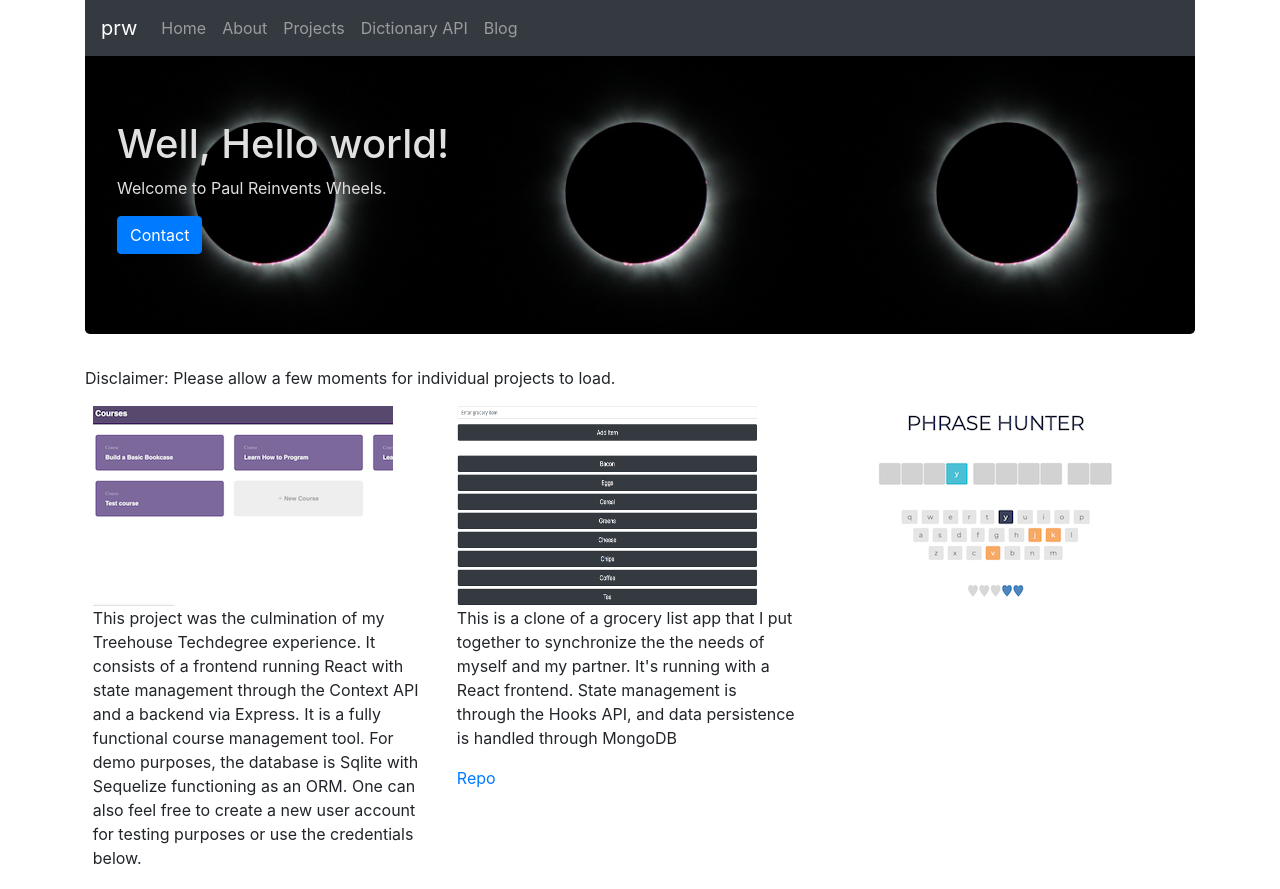
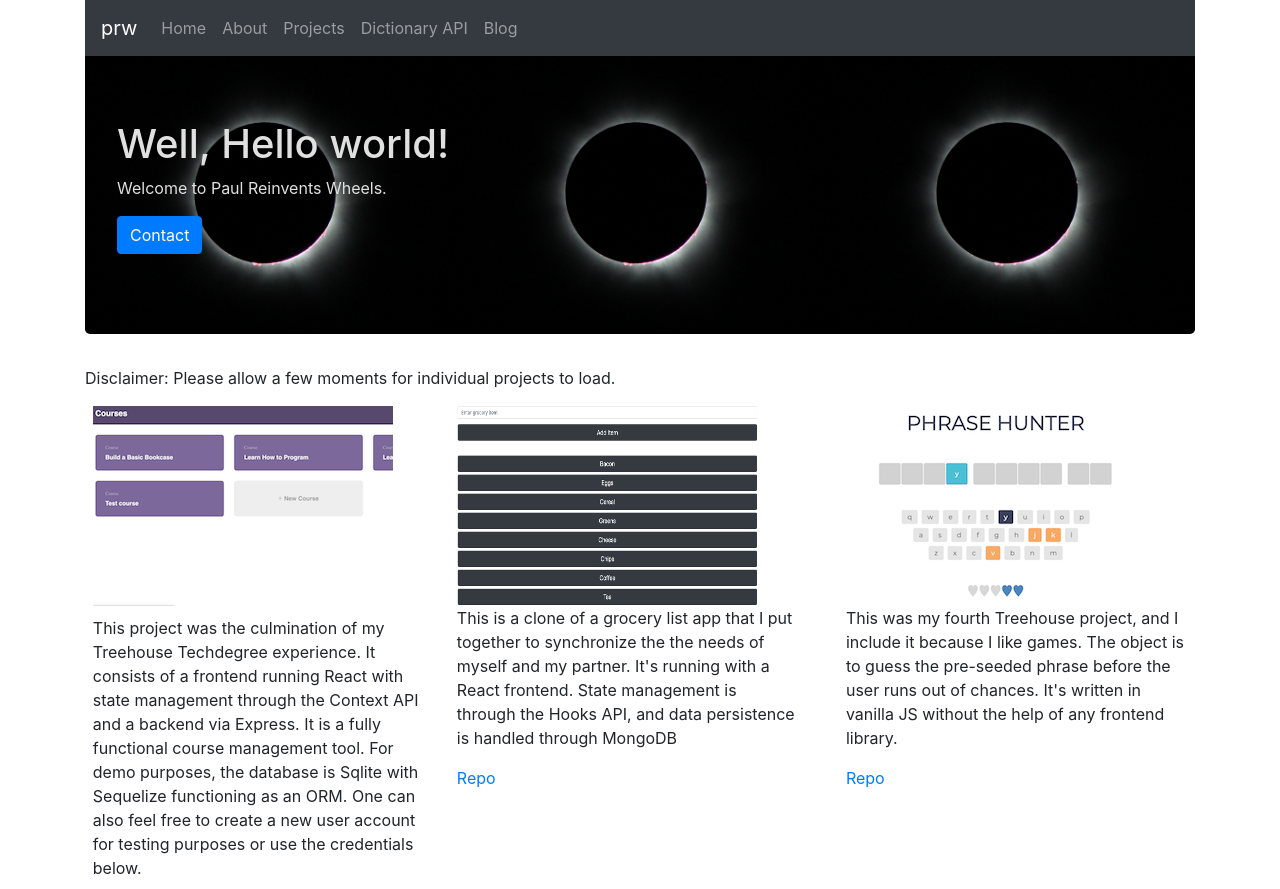
Before and after one commit to paulreyneveld/prw-front-end, a React (Create React App) app: page /projects in a window 1280 px wide. Shown: the top 889 px of the page. Built offline with nearby package versions, Linux system fonts and the light colour scheme; no server answers; the HTML template or start-up script is replaced by a standard one.

Commit message:
Updated final description in the projects section and fussed with pandora's sidebar

```diff
--- a/src/components/Home.js
+++ b/src/components/Home.js
@@ -3,13 +3,14 @@ import Row from 'react-bootstrap/Row'
 import Col from 'react-bootstrap/Col'
 import WeatherAPI from './WeatherAPI'
 import CapitalsQuiz from './CapitalsQuiz'
+import Dictonary from './Dictionary'
 
 const Home = () => {
     return (
         <Row>
             <Col xs={9} className="gutterfix">
 
-                <h3>My Contention: </h3>
+                <h3>My Contention</h3>
                 <br />
                 <h6>tl;dr.</h6>
                 <p><em>I’m a web developer who believes that the majority of software problems can be solved
@@ -37,6 +38,8 @@ const Home = () => {
                 for the purpose of rapidly building solutions.</p>
             </Col>
             <Col className="gutterfix">
+            <h5>Pandora's sidebar:</h5>
+            <Dictonary />
             <CapitalsQuiz />
             <WeatherAPI />
             </Col>
--- a/src/components/Projects.js
+++ b/src/components/Projects.js
@@ -10,13 +10,13 @@ const Projects = () => {
         <p>Disclaimer: Please allow a few moments for individual projects to load. </p>
         <Row>
         <Col className="gutterfix">
-                <a href="https://thproj10api.herokuapp.com/" target="_blank" rel="noopener noreferrer"><Image src={coursesAppImage} /></a>
+                <a href="https://thproj10api.herokuapp.com/" target="_blank" rel="noopener noreferrer"><Image style={{paddingBottom: 10}} src={coursesAppImage} /></a>
                 <p>This project was the culmination of my  Treehouse Techdegree experience. It consists of a frontend
                 running React with state management through the Context API and a backend via Express. It is a fully functional course management tool.
                 For demo purposes, the database is Sqlite with Sequelize functioning
                 as an ORM. One can also feel free to create a new user account for testing purposes or use the credentials below.
                 </p>
-                <p>For testing purposes: <br />
+                <p>
                     Username: joe@smith.com
                     <br />
                     Password: joepassword
@@ -32,6 +32,9 @@ const Projects = () => {
         </Col>
         <Col>
             <a href="https://paulreyneveld.github.io/THProj4/" target="_blank" rel="noopener noreferrer"><Image src={quizAppImage} /></a>
+            <p>This was my fourth Treehouse project, and I include it because I like games. The object is to guess the pre-seeded phrase
+            before the user runs out of chances. It's written in vanilla JS without the help of any frontend library.</p>
+            <p><a href="#">Repo</a></p>
         </Col>
         </Row>
         </>
```
